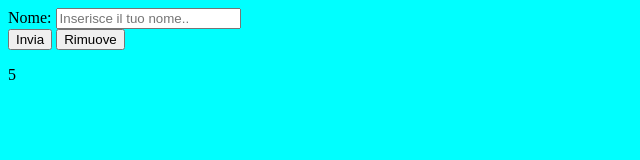
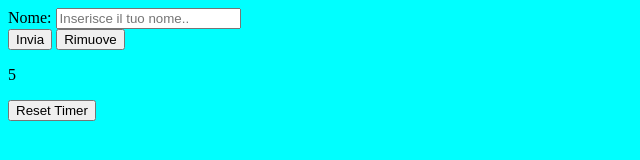
Before and after one commit to migueljano/localStorageJs, a plain HTML site: page index.html in a window 1280 px wide. Shown: the whole page, without its empty margins (0-640 px from the left). Drawn offline with Linux system fonts and the light colour scheme.

Commit message:
progress

```diff
--- a/assets/js/scritp.js
+++ b/assets/js/scritp.js
@@ -63,9 +63,10 @@ const timer = document.getElementById('timer');
 
     localStorage.setItem("timerValue", i);
 
- }, 1000);
 
- const resetTimer = document.getElementById("ResetTimer");
+ },  1000 );
+
+ const resetTimer = document.getElementById("resetTimer");
  resetTimer.addEventListener('click', function() {
     i= 0;
     localStorage.setItem('timerValue, 0');
--- a/index.html
+++ b/index.html
@@ -24,9 +24,11 @@
     <ul id="textLista"></ul>
 
 
-<div id="timer">
+<div >
+    <p id="timer"></p>
+    <button id="resetTimer">Reset Timer</button>
+</div>
 
-</div>
 
     <script src="assets/js/scritp.js"></script>
 </body>
```
